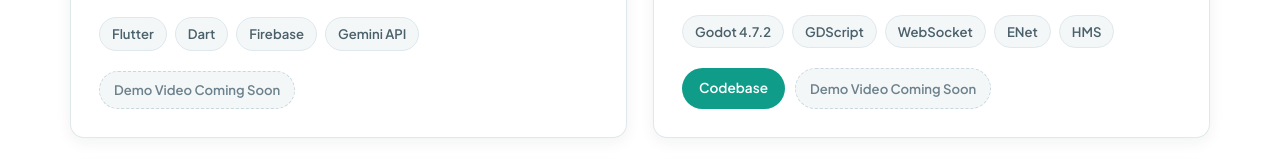
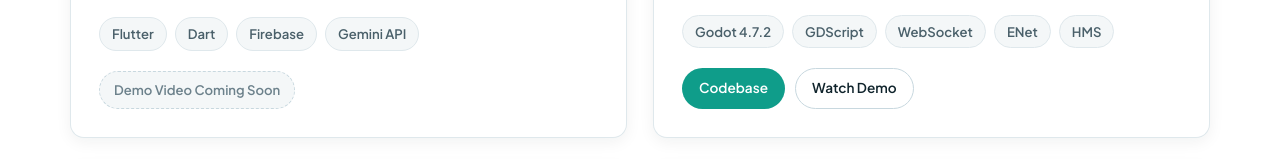
Before and after one commit to NShanthini394/NShanthini394.github.io, a plain HTML site: page index.html in a window 1280 px wide. Shown: the part 3197-3356 px from the top of the page. Drawn offline with Linux system fonts and the light colour scheme.

Commit message:
Update index.html

```diff
--- a/index.html
+++ b/index.html
@@ -365,10 +365,7 @@
                         </div>
                         <div class="project-actions">
                                 <a href="https://github.com/NShanthini394/Nenek-Kebayan_5th-UXHMAC-2026.git" target="_blank" rel="noopener noreferrer" class="btn btn-primary btn-sm">Codebase</a>
-                                <!-- Replace the span below once your YouTube walkthrough is uploaded:
-                                <a href="YOUR_YOUTUBE_URL" target="_blank" rel="noopener noreferrer" class="btn btn-secondary btn-sm">Watch Demo</a>
-                                -->
-                                <span class="btn-placeholder">Demo Video Coming Soon</span>
+                                <a href="https://youtu.be/sk310HzuupM" target="_blank" rel="noopener noreferrer" class="btn btn-secondary btn-sm">Watch Demo</a>
                         </div>
                     </article>
 
```
